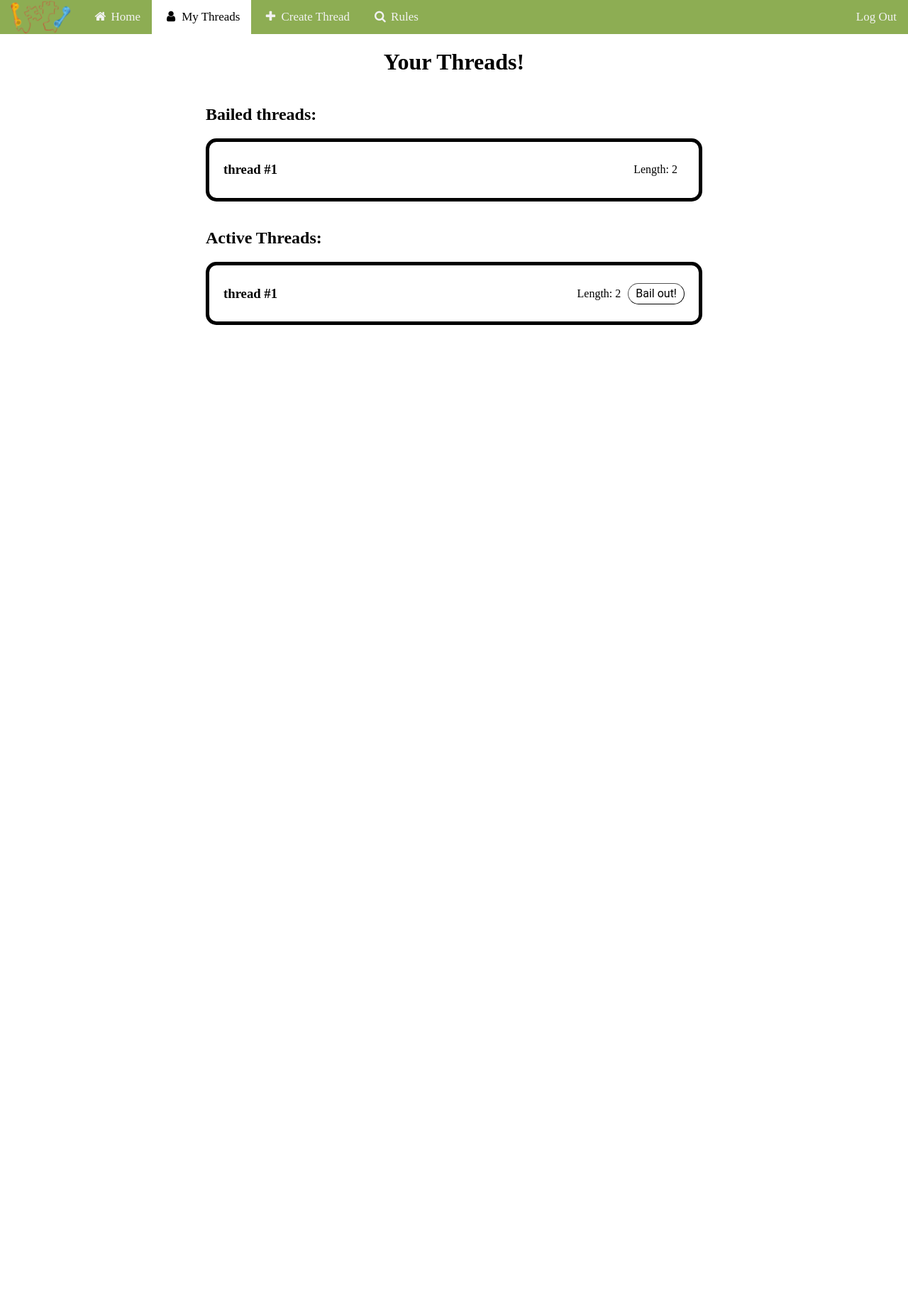
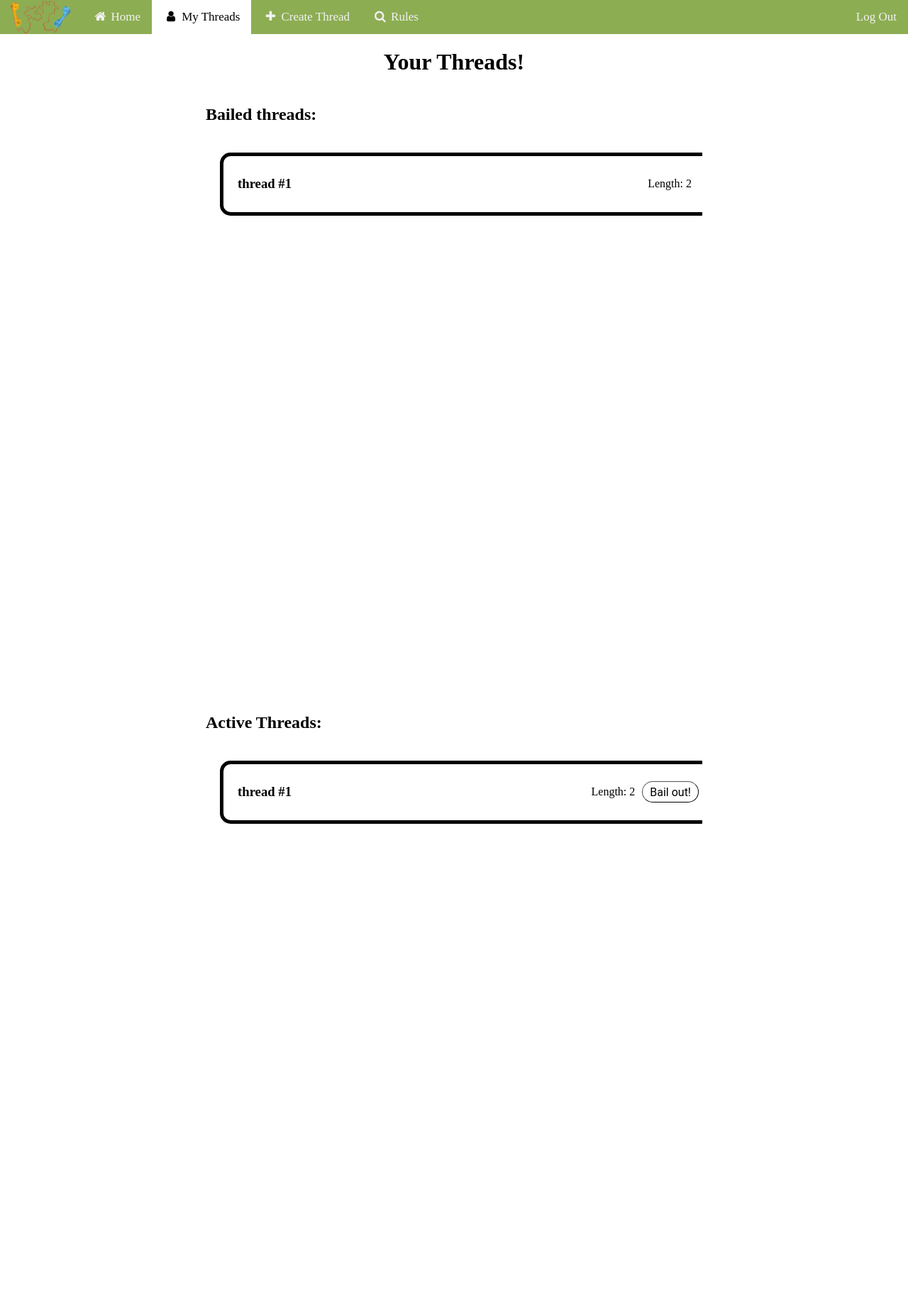
Before and after one commit to muditg317/PictureTelephone, a Python web app: template templates/my-threads.html in a window 1280 px wide. Shown: the whole page at 71% size. Before the commit the page ends 458 px from the top, so only its background shows below. Run offline with Jinja, Linux system fonts and the light colour scheme; the template is opened without the code that fills it: most values are stand-ins (such as "Sample title", 1, 10 or a date in 2020).

Commit message:
side scrolling thread lists

```diff
--- a/static/css/threadDisplay.css
+++ b/static/css/threadDisplay.css
@@ -1,3 +1,17 @@
+.thread_list {
+  height: 790px;
+  display: flex;
+  flex-wrap: nowrap;
+  overflow-x: auto;
+  overflow-y: scroll;
+
+  .thread_display {
+    flex: 0 0 auto;
+    display: block;
+    margin: 20px;
+  }
+}
+
 .thread_display {
   box-sizing: border-box;
   border-color: black;
@@ -9,7 +23,9 @@
   align-items: flex-start;
   padding: 10px;
   width: 700px;
+  height: min-content;
   border-style: solid;
+  margin-left: 20px;
 }
 
 .thread_display > header {
--- a/templates/home.html
+++ b/templates/home.html
@@ -14,9 +14,7 @@
 
 {% block pageContent %}
   {% if threads|length != 0%}
-    <div class='carousel'>
-      <!-- Insert Carosuel Here -->
-      <figure>
+    <div class='thread_list'>
       {% for thread in threads %}
         {% set onclick_used = True %}
         {% set onclick_link = "/edit?key="+thread.key.id()|string %}
@@ -25,7 +23,6 @@
         {% set edit_list = editList[editList|length-1:editList|length] %}
         {% include "threadDisplay.html" %}
       {% endfor %}
-      </figure>
     </div>
   {% elif user_info.bailOuts|length != 0 %}
     <h3>Uh oh! You've bailed on all the threads!</h3>
--- a/templates/my-threads.html
+++ b/templates/my-threads.html
@@ -17,15 +17,18 @@
     {% if bailed_threads|length != 0 %}
       <div class='bailed_threads'>
         <h2>Bailed threads:</h2>
+        <div class="thread_list">
           {% for thread in bailed_threads %}
             {% set edit_list = edits_by_thread[thread.key.id()|string] %}
             {% include "threadDisplay.html" %}
           {% endfor %}
         </div>
+      </div>
     {% endif %}
     {% if user_threads|length != 0 %}
     <div class="user_threads">
       <h2>Active Threads:</h2>
+      <div class="thread_list">
         {% for thread in user_threads %}
           {% set onclick_used = True %}
           {% set onclick_link = "/edit?key="+thread.key.id()|string %}
@@ -33,11 +36,8 @@
           {% set editList = edits_by_thread[thread.key.id()|string] %}
           {% set edit_list = editList[editList|length-1:editList|length] %}
           {% include "threadDisplay.html" %}
-        <!-- {% if edit_list[0].user != user_info.key %}
-          <a href="/edit?key={{thread.key.id()}}">contribute!</a>
-        {% endif %} -->
-        <!-- <a href="/bail?key={{thread.key.id()}}">bail out!</a> -->
         {% endfor %}
+      </div>
     </div>
     {% endif %}
   {% else %}
```
Lines whose indentation alone changed are shown as unchanged.
